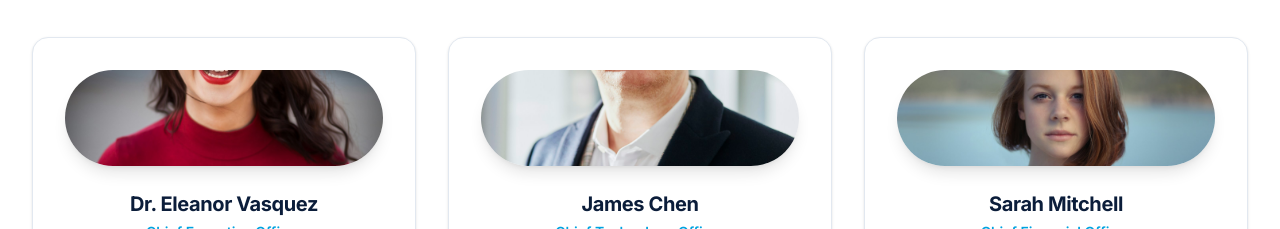
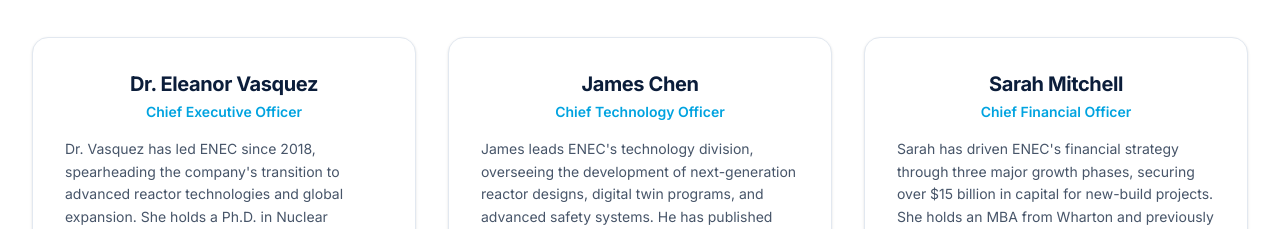
Before and after one commit to kiranak010/enec, a Next.js app: page /about/leadership in a window 1280 px wide. Shown: the part 723-952 px from the top of the page. Built offline with nearby package versions, Linux system fonts and the light colour scheme; no server answers; the database is empty.

Commit message:
Remove portrait images from Executive Team section

```diff
--- a/app/(marketing)/about/leadership/page.tsx
+++ b/app/(marketing)/about/leadership/page.tsx
@@ -1,20 +1,10 @@
 import { prisma } from '@/lib/prisma'
 import PageHeader from '@/components/ui/page-header'
 import Reveal from '@/components/ui/reveal'
-import CardImage from '@/components/ui/card-image'
 import SectionHeading from '@/components/ui/section-heading'
 import Button from '@/components/ui/button'
 import { ArrowLeft, Linkedin } from 'lucide-react'
-import { images, portraits } from '@/lib/images'
-
-const portraitMap: Record<string, string> = {
-  'Dr. Eleanor Vasquez': portraits.woman1,
-  'James Chen': portraits.man1,
-  'Sarah Mitchell': portraits.woman2,
-  'Dr. Robert Okonkwo': portraits.man2,
-  'Dr. Maria Santos': portraits.woman3,
-  'David Park': portraits.man3,
-}
+import { images } from '@/lib/images'
 
 const staticLeaders = [
   {
@@ -103,13 +93,8 @@ export default async function LeadershipPage() {
           <div className="mt-16 grid gap-8 md:grid-cols-2 lg:grid-cols-3">
             {leaders.map((leader, i) => (
               <Reveal key={leader.name} delay={i * 0.08}>
-                <div className="group rounded-2xl border border-slate-200 bg-white p-8 shadow-sm transition-all hover:shadow-md hover:border-cyan-200">
-                <CardImage
-                  src={portraitMap[leader.name] ?? portraits.man1}
-                  alt={`Portrait of ${leader.name}`}
-                  className="mx-auto h-24 w-24 rounded-full shadow-lg"
-                />
-                <h3 className="mt-6 text-center text-xl font-bold text-navy-900">{leader.name}</h3>
+                <div className="group h-full rounded-2xl border border-slate-200 bg-white p-8 shadow-sm transition-all hover:shadow-md hover:border-cyan-200">
+                <h3 className="text-center text-xl font-bold text-navy-900">{leader.name}</h3>
                 <p className="mt-1 text-center text-sm font-semibold text-cyan-500">{leader.title}</p>
                 <p className="mt-4 text-sm text-slate-600 leading-relaxed">{leader.bio}</p>
                 {leader.responsibilities && (
```
